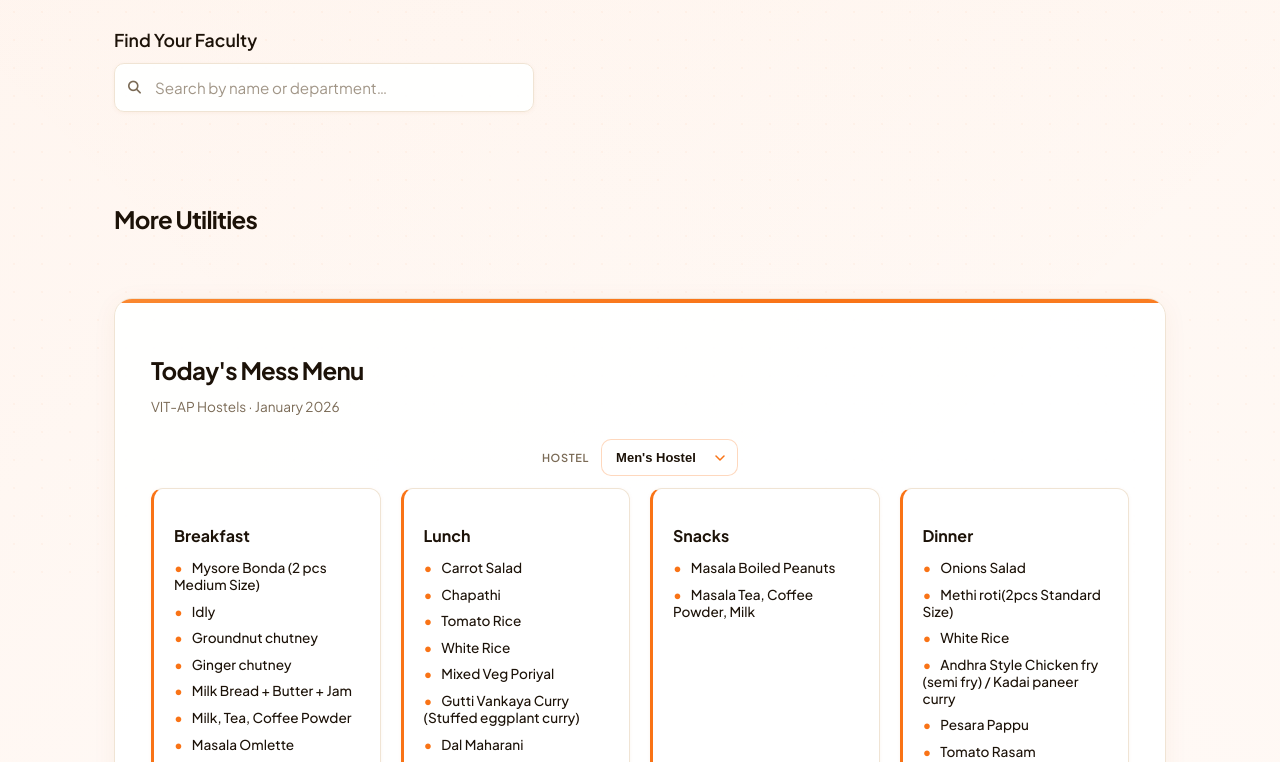
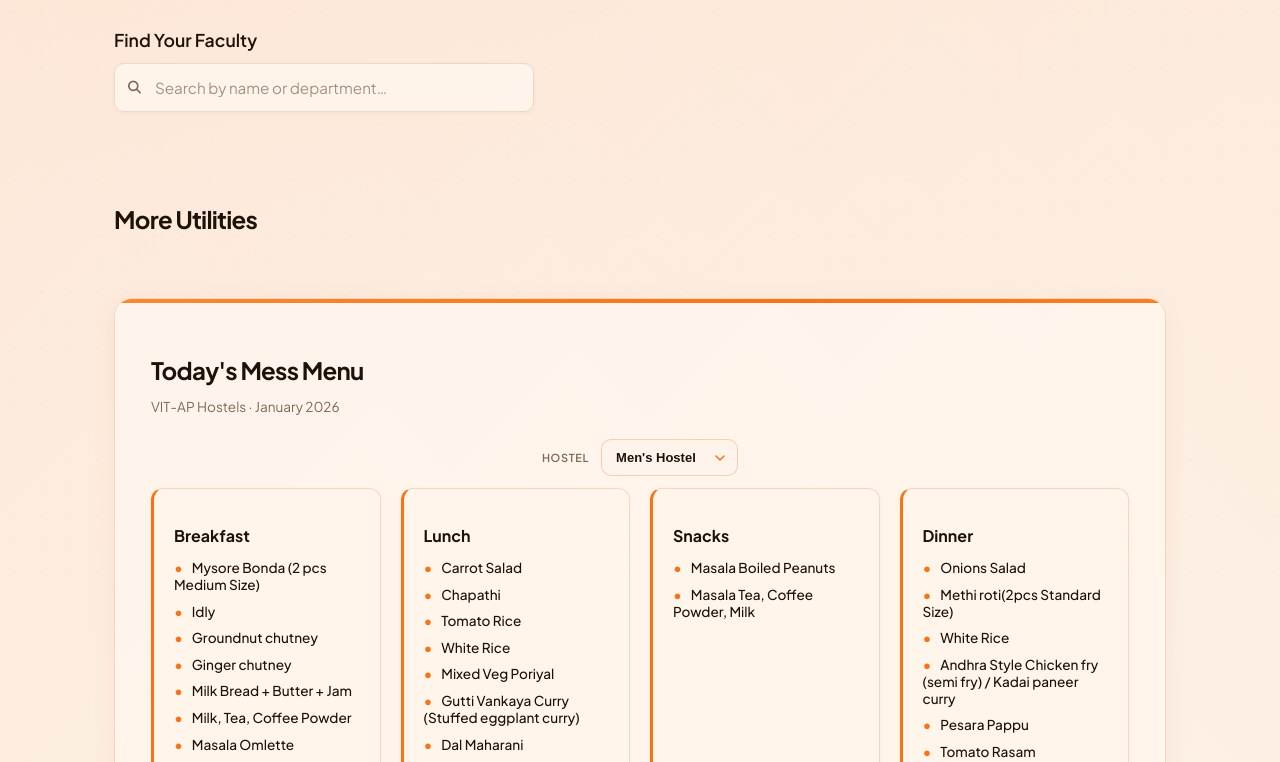
Before and after one commit to VyshrawanP/VCampusGo, a website with bundled scripts: page public/index.html in a window 1280 px wide. Shown: the part 226-988 px from the top of the page. Built offline with nearby package versions, Linux system fonts and the light colour scheme; files whose address does not match are found by name.

Commit message:
Update light theme colors and styles in CSS

```diff
--- a/public/css/styledev.css
+++ b/public/css/styledev.css
@@ -2,8 +2,8 @@
    LIGHT THEME — ORANGE & WHITE
 ====================== */
 :root {
-  --bg-main: #fffaf7;
-  --bg-card: rgba(255, 255, 255, 0.92);
+  --bg-main: #fdf2e9;
+  --bg-card: rgba(255, 245, 235, 0.95);
 
   --text-main: #1c1208;
   --text-muted: #7a6a55;
@@ -16,18 +16,18 @@
   --accent-purple: #f59e0b;
   --accent-green: #84cc16;
 
-  --border-primary: #f0e4d4;
-  --border-secondary: #fdf0e4;
+  --border-primary: #f0d9c0;
+  --border-secondary: #fae4cc;
 
   --glow-blue: rgba(249, 115, 22, 0.18);
-  --shadow-soft: rgba(180, 80, 10, 0.06);
+  --shadow-soft: rgba(180, 80, 10, 0.07);
 
-  /* ── New orange tokens ── */
+  /* ── Orange tokens ── */
   --orange:        #f97316;
   --orange-dark:   #ea6c0a;
-  --orange-light:  #fff7ed;
+  --orange-light:  #fdecd8;
   --orange-glow:   rgba(249,115,22,0.22);
-  --orange-border: rgba(249,115,22,0.28);
+  --orange-border: rgba(249,115,22,0.3);
 }
 
 /* ======================
@@ -62,8 +62,8 @@ body.dark {
 body {
   margin: 0;
   background:
-    linear-gradient(135deg, rgba(249,115,22,0.04) 0%, transparent 55%),
-    linear-gradient(225deg, rgba(251,146,60,0.03)  0%, transparent 55%),
+    linear-gradient(135deg, rgba(249,115,22,0.09) 0%, transparent 55%),
+    linear-gradient(225deg, rgba(251,146,60,0.07)  0%, transparent 55%),
     var(--bg-main);
   color: var(--text-main);
   font-family: 'Plus Jakarta Sans', 'Sora', system-ui, -apple-system, sans-serif;
@@ -91,7 +91,7 @@ body.dark::before { opacity: 0.25; }
   position: fixed;
   top: 0; left: 0; right: 0;
   z-index: 1000;
-  background: rgba(255,250,247,0.88);
+  background: rgba(253, 242, 233, 0.9);
   backdrop-filter: blur(18px) saturate(170%);
   -webkit-backdrop-filter: blur(18px) saturate(170%);
   border-bottom: 1px solid var(--border-primary);
```
